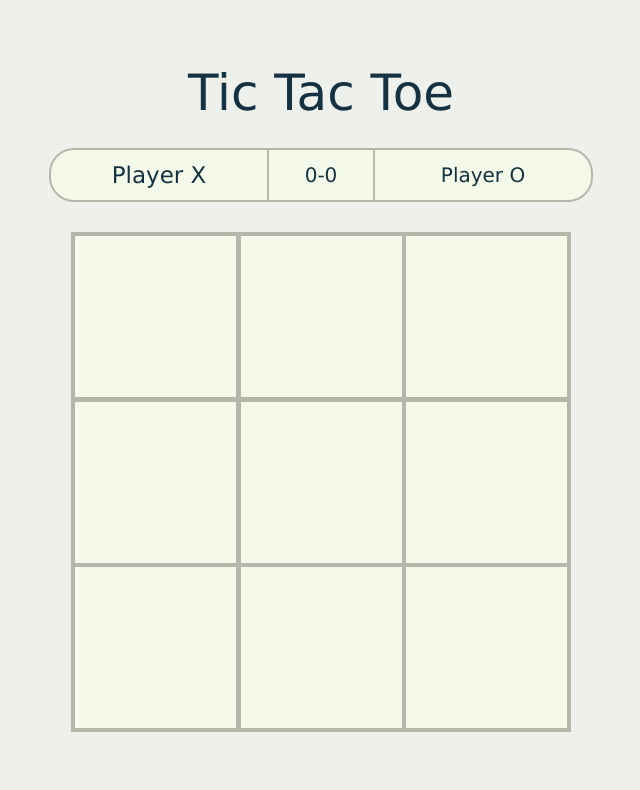
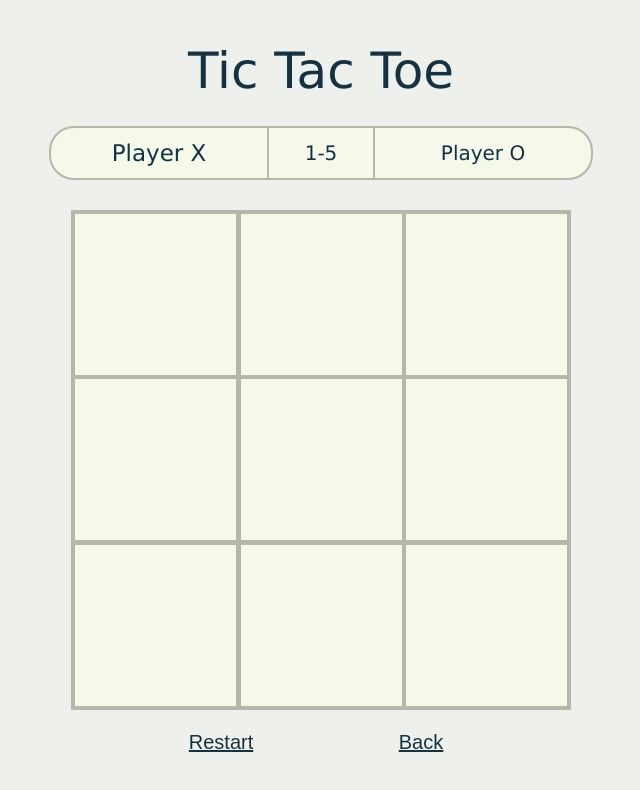
Before and after one commit to Arsalan56/tic-tac-toe, a website: page index.html in a window 1280 px wide. Both pictures are taken after a click on the button "Player vs Player". Shown: the whole page, without its empty margins (319-959 px from the left). Drawn offline with Linux system fonts and the light colour scheme.

Commit message:
Fix glitches when user switches modes
Make board completely reset when restart or back is clicked on. Also,
the turn is automatically switched to player x, so now player x always
starts, no matter what.

```diff
--- a/index.html
+++ b/index.html
@@ -14,8 +14,8 @@
             <div class="scoreBoard">
                 <div class="player-x">Player X</div>
                 <div class="score">
-                    <span class="x-score">0</span> -
-                    <span class="o-score">0</span>
+                    <span class="x-score">1</span> -
+                    <span class="o-score">5</span>
                 </div>
                 <div class="player-o">Player O</div>
             </div>
@@ -48,6 +48,10 @@
                     <img src="" />
                 </div>
             </div>
+            <div>
+                <button>Restart</button>
+                <button>Back</button>
+            </div>
         </main>
         <div class="selectMode">
             <div class="title">Tic Tac Toe</div>
--- a/script.js
+++ b/script.js
@@ -1,4 +1,5 @@
-// eslint-disable-next-line prefer-const
+// true = X, false = O
+let turn = true;
 // Player factory function
 const Player = (icon) => {
     const player = document.querySelector(`.scoreBoard > .player-${icon}`);
@@ -10,16 +11,28 @@ const Player = (icon) => {
         player.classList.toggle('turn');
     };
     const start = () => {
-        player.classList.add('turn');
+        if (!player.classList.contains('turn')) {
+            player.classList.toggle('turn');
+        }
     };
-    return { icon, addWin, toggle, start };
+    const reset = () => {
+        player.classList.remove('turn');
+        score.textContent = 0;
+        turn = true;
+    };
+    const scoreChange = (robot) => {
+        // eslint-disable-next-line no-unused-expressions
+        robot
+            ? (player.textContent = 'Computer')
+            : (player.textContent = 'Player O');
+    };
+    return { icon, addWin, toggle, start, scoreChange, reset };
 };
 
 const Game = ((p1, p2) => {
-    // true = X, false = O
-    let turn = true;
     const gameActive = true;
-    const gameboard = [null, null, null, null, null, null, null, null, null];
+    let gameboard = [null, null, null, null, null, null, null, null, null];
+    const boxes = document.querySelectorAll('.box');
 
     // Add icon to list
     const Add = (box, icon) => {
@@ -27,25 +40,35 @@ const Game = ((p1, p2) => {
         gameboard[index] = icon;
     };
 
+    const resetBoard = () => {
+        gameboard = [null, null, null, null, null, null, null, null, null];
+        boxes.forEach((item) => {
+            const img = item.firstElementChild;
+            img.setAttribute('src', '');
+        });
+        p1.reset();
+        p2.reset();
+
+        p1.start();
+    };
+
+    const gameScreen = document.querySelector('main');
+    const selectMode = document.querySelector('.selectMode');
+
     // Change to game screen
     const buttons = document.querySelectorAll('.selectMode > button');
     buttons.forEach((btn) => {
         btn.addEventListener('click', () => {
-            const selectMode = document.querySelector('.selectMode');
-            const gameScreen = document.querySelector('main');
-
             selectMode.style.visibility = 'hidden';
             gameScreen.classList.add('main-animation');
 
             p1.start();
+
+            // eslint-disable-next-line no-unused-expressions
+            btn === buttons[1] ? p2.scoreChange(true) : p2.scoreChange(false);
         });
     });
 
-    buttons[1].addEventListener('click', {
-        // Do bot stuff
-    });
-
-    const boxes = document.querySelectorAll('.box');
     boxes.forEach((box) =>
         box.addEventListener('click', () => {
             const activeImg = box.firstElementChild;
@@ -64,6 +87,18 @@ const Game = ((p1, p2) => {
             }
         })
     );
-    // const checkWin = () => {};
-    return { Add };
+
+    const restart = document.querySelector(
+        'main > div:last-of-type > button:first-of-type'
+    );
+    const back = document.querySelector(
+        'main > div:last-of-type > button:last-of-type'
+    );
+
+    restart.addEventListener('click', resetBoard);
+    back.addEventListener('click', () => {
+        gameScreen.classList.remove('main-animation');
+        selectMode.style.visibility = 'visible';
+        resetBoard();
+    });
 })(Player('x'), Player('o'));
--- a/style.css
+++ b/style.css
@@ -153,6 +153,14 @@ main {
     flex-direction: column;
     gap: 30px;
     align-items: center;
+    visibility: hidden;
+    transform: scale(0.1);
+}
+
+.main-animation {
+    visibility: visible;
+    transition: 0.3s;
+    transform: scale(1);
 }
 
 .container {
@@ -249,13 +257,17 @@ main {
     color: #cdcfca;
 }
 
-main {
-    visibility: hidden;
-    transform: scale(0.1);
+main > div:last-of-type > button {
+    background: none;
+    border: none;
+    font-size: 20px;
+    color: #153243;
+    width: 100px;
+    text-decoration: underline;
 }
 
-.main-animation {
-    visibility: visible;
-    transition: 0.3s;
-    transform: scale(1);
+main > div:last-of-type {
+    display: flex;
+    gap: 100px;
+    margin-top: -10px;
 }
```
